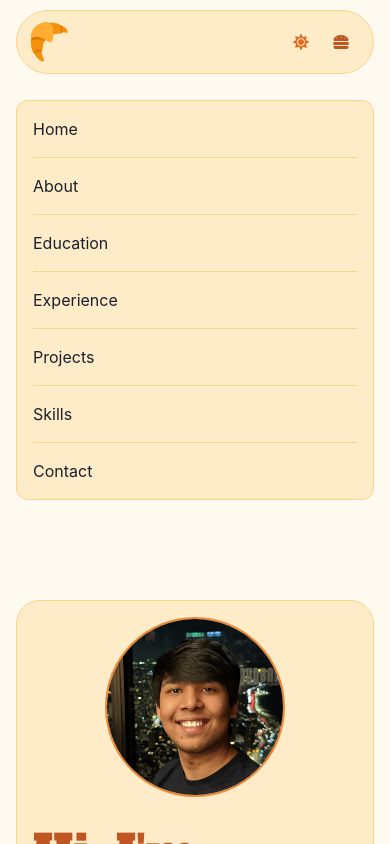
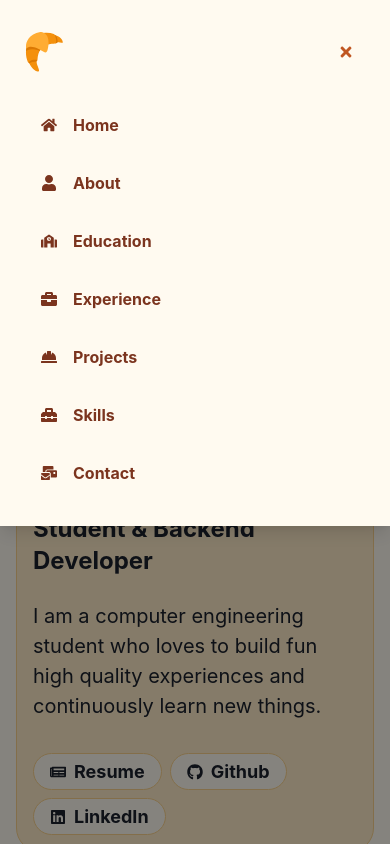
Before and after one commit to arhammusheer/croissant.one, a React (Vite) app: page / in a window 390 px wide. Both pictures are taken after a click on the button 341 px from the left and 42 px from the top of the page. Shown: the top 844 px of the page. Built offline with nearby package versions, Linux system fonts and the light colour scheme; a web font is replaced by a local one.

Commit message:
Refactor Navbar component: Update mobile navigation menu

```diff
--- a/src/pages/common/Navbar.tsx
+++ b/src/pages/common/Navbar.tsx
@@ -1,10 +1,15 @@
 import {
   Box,
+  Drawer,
+  DrawerBody,
+  DrawerContent,
+  DrawerHeader,
+  DrawerOverlay,
   Flex,
+  Icon,
   IconButton,
   Image,
   Stack,
-  StackDivider,
   Text,
   useBreakpointValue,
   useColorModeValue,
@@ -12,7 +17,17 @@ import {
 } from "@chakra-ui/react";
 import { motion } from "framer-motion";
 import ReactGA from "react-ga4";
-import { FaHamburger } from "react-icons/fa";
+import {
+  FaBriefcase,
+  FaHamburger,
+  FaHardHat,
+  FaHome,
+  FaMailBulk,
+  FaSchool,
+  FaTimes,
+  FaToolbox,
+  FaUser,
+} from "react-icons/fa";
 import { Link } from "react-scroll";
 import { me } from "../../me";
 import { ThemeSwitcher } from "./ThemeSwitcher";
@@ -146,51 +161,76 @@ const BottomSheet = ({
   const borderColor = useColorModeValue("brand.200", "brand.600");
 
   return (
-    <Box
-      p={isOpen ? 4 : 0}
-      zIndex={-1}
-      w={"full"}
-      initial={{ height: 0, opacity: 0, zIndex: -1 }}
-      animate={{
-        height: isOpen ? 500 : 0,
-        opacity: isOpen ? 1 : 0,
-        zIndex: isOpen ? 1 : -1,
-      }}
-      as={motion.div}
+    <Drawer
+      isOpen={isOpen}
+      placement="top"
+      onClose={onClose}
+      // finalFocusRef={}
     >
+      <DrawerOverlay />
+      <DrawerContent bg={useColorModeValue("brand.50", "brand.950")} py={4}>
+        <DrawerHeader>
+          <Stack direction={"row"} justify={"space-between"} align={"center"}>
+            <Image
+              src={"/assets/croissant.svg"}
+              alt={`${me.name} profile picture`}
+              boxSize={10}
+              as={motion.img}
+              whileHover={{ rotate: -120, scale: 1.1 }}
+              whileTap={{ rotate: 120, scale: 1.05 }}
+            />
+            <IconButton
+              aria-label="Close menu"
+              icon={<FaTimes />}
+              variant={"ghost"}
+              onClick={onClose}
+              rounded={"full"}
+              colorScheme="brand"
+            />
+          </Stack>
+        </DrawerHeader>
+        <DrawerBody>
           <Stack
             direction={"column"}
-        spacing={4}
-        divider={<StackDivider borderColor={borderColor} />}
-        align={"center"}
-        bg={useColorModeValue("brand.100", "brand.900")}
-        borderRadius={"xl"}
-        p={4}
-        border={"1px"}
-        borderColor={borderColor}
+            spacing={0}
+            justify={"center"}
+            height={"full"}
           >
             {options.map((option) => (
-        <Box
+              <Stack
+                p={4}
                 key={option.name}
                 role={"button"}
-          w={"full"}
                 as={Link}
                 to={isOpen ? option.href : ""}
-          offset={-500}
                 smooth={true}
                 cursor={isOpen ? "pointer" : "default"}
                 onClick={() => onClick(option.name)}
-          onKeyDown={(e: React.KeyboardEvent) =>
-            handleKeyDown(e, option.href, option.name)
-          }
+                onKeyDown={(e: React.KeyboardEvent) => {
+                  handleKeyDown(e, option.href, option.name);
+                  onClose();
+                }}
+                border={"1px"}
+                borderColor="transparent"
+                borderRadius={"lg"}
+                _hover={{
+                  backgroundColor: useColorModeValue("brand.50", "brand.700"),
+                  borderColor: borderColor,
+                }}
                 tabIndex={isOpen ? 0 : -1} // Make focusable only when open
+                direction={"row"}
+                spacing={4}
+                align={"center"}
+                color={useColorModeValue("brand.800", "brand.50")}
               >
-          {option.name}
-        </Box>
+                <Icon as={option.icon} boxSize={4} />
+                <Text fontWeight={"bold"}>{option.name}</Text>
+              </Stack>
             ))}
           </Stack>
-
-    </Box>
+        </DrawerBody>
+      </DrawerContent>
+    </Drawer>
   );
 };
 
@@ -204,13 +244,13 @@ const handleKeyDown = (e: React.KeyboardEvent, href: string, name: string) => {
 };
 
 const options = [
-  { name: "Home", href: "home" },
-  { name: "About", href: "about" },
-  { name: "Education", href: "education" },
-  { name: "Experience", href: "experience" },
-  { name: "Projects", href: "projects" },
-  { name: "Skills", href: "skills" },
-  { name: "Contact", href: "contact" },
+  { name: "Home", href: "home", icon: FaHome },
+  { name: "About", href: "about", icon: FaUser },
+  { name: "Education", href: "education", icon: FaSchool },
+  { name: "Experience", href: "experience", icon: FaBriefcase },
+  { name: "Projects", href: "projects", icon: FaHardHat },
+  { name: "Skills", href: "skills", icon: FaToolbox },
+  { name: "Contact", href: "contact", icon: FaMailBulk },
 ];
 
 // Analytics
```
Lines whose indentation alone changed are shown as unchanged.
